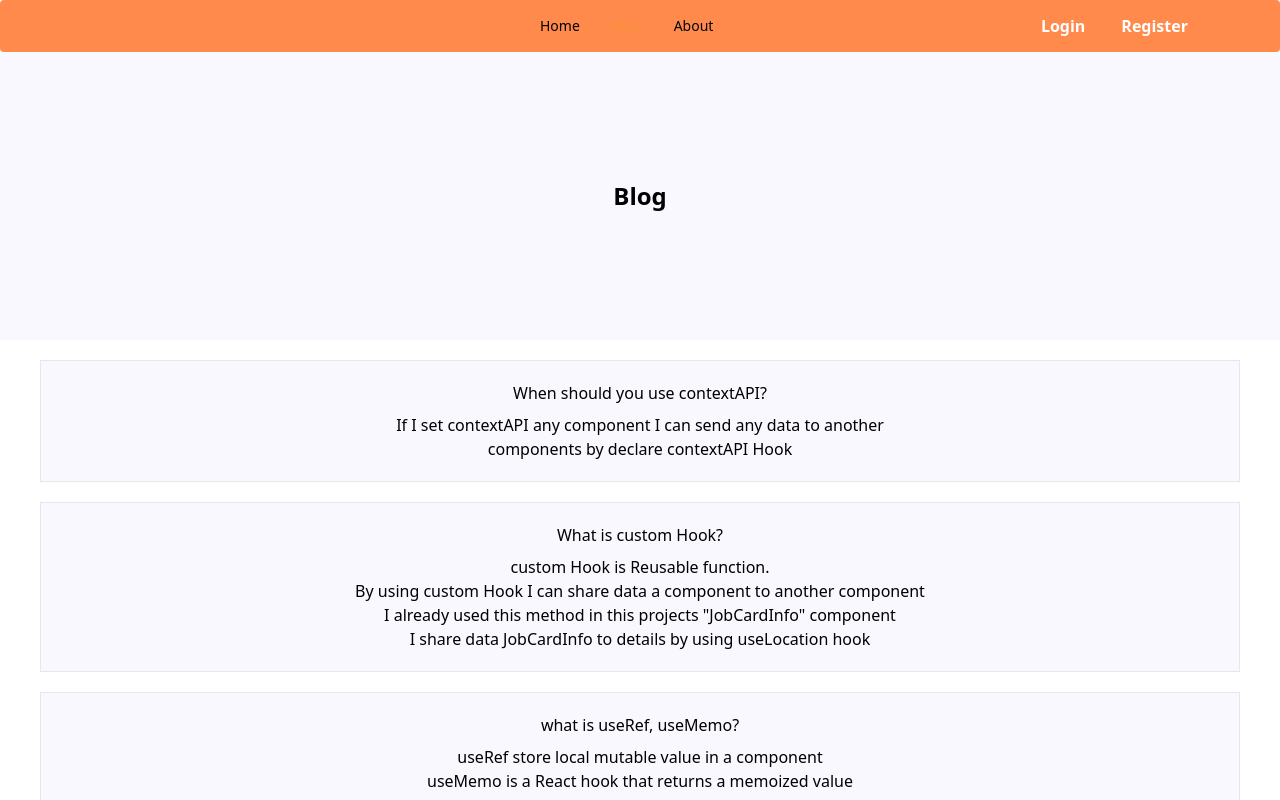
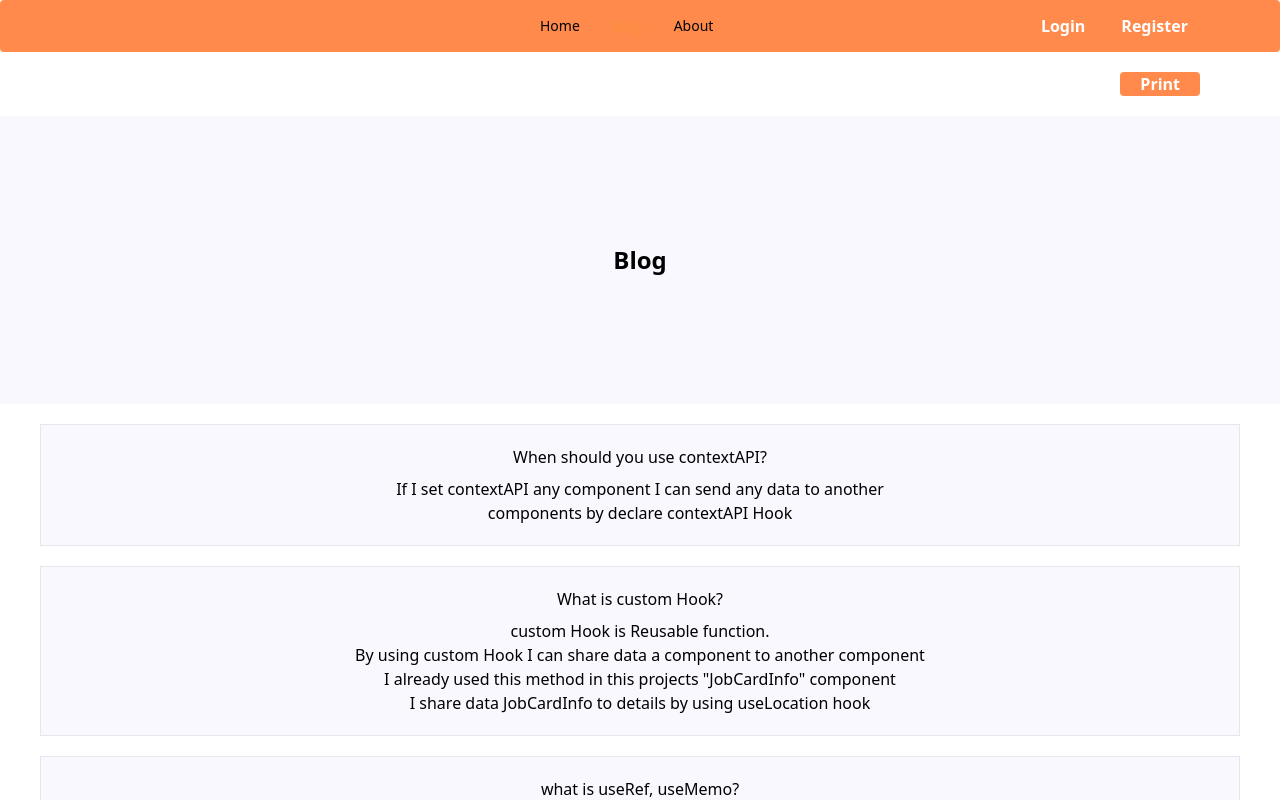
Before and after one commit to FAHIMXGG/Chef-clint, a React (Vite) app: page /blog in a window 1280 px wide. Shown: the top 800 px of the page. Built offline with nearby package versions, Linux system fonts and the light colour scheme; no server answers.

Commit message:
lazy load and pdf/print added

```diff
--- a/package.json
+++ b/package.json
@@ -18,7 +18,9 @@
     "react": "^18.2.0",
     "react-dom": "^18.2.0",
     "react-icons": "^4.8.0",
+    "react-lazy-load": "^4.0.1",
     "react-router-dom": "^6.11.0",
+    "react-to-print": "^2.14.12",
     "react-toastify": "^9.1.2",
     "sort-by": "^1.2.0"
   },
--- a/src/Home/Chef/ChefCard/ChefCard.jsx
+++ b/src/Home/Chef/ChefCard/ChefCard.jsx
@@ -2,6 +2,7 @@ import { Card, Dropdown } from 'flowbite-react';
 import React from 'react';
 import { Link } from 'react-router-dom';
 import { FaHeart } from 'react-icons/fa';
+import LazyLoad from 'react-lazy-load';
 
 const ChefCard = ({ data }) => {
     //console.log(data)
@@ -17,11 +18,13 @@ const ChefCard = ({ data }) => {
 
                     </div>
                     <div className="flex flex-col items-center pb-10">
+                        <LazyLoad threshold={0.95}>
                             <img
                                 className="mb-3 h-24 w-24 rounded-full shadow-lg"
                                 src={chef_picture}
                                 alt="Bonnie image"
                             />
+                        </LazyLoad>
                         <h5 className="mb-1 text-xl font-medium font-mono dark:text-white text-orange-400">
                             {name}
                         </h5>
--- a/src/page/Blog/Blog.jsx
+++ b/src/page/Blog/Blog.jsx
@@ -1,10 +1,22 @@
-import React from 'react';
+import React, { useRef } from 'react';
 import Footer from '../../Shared/NavBar/Footer/Footer';
+import ReactToPrint from 'react-to-print';
+
+
 
 const Blog = () => {
+    const ref = useRef()
     return (
         <div>
-            <div className='mb-10'>
+            <ReactToPrint trigger={() =>
+            <div className='flex justify-end px-5 md:px-10 md:mx-10 mb-5 mt-5'>
+            <button className='bg-orange-400 px-5 rounded  font-bold text-white'>Print</button>
+            </div>
+            } content={()=>ref.current}/>
+
+
+
+            <div ref={ref} className='mb-10'>
                 <div className='bg-[#F9F8FF] text-center mb-5'>
                     <h1 className='font-bold text-2xl py-32'>Blog</h1>
                 </div>
```
Also changed, not shown: 1 other file (tests, documents, lock files or other folders). Lines whose indentation alone changed are shown as unchanged.
